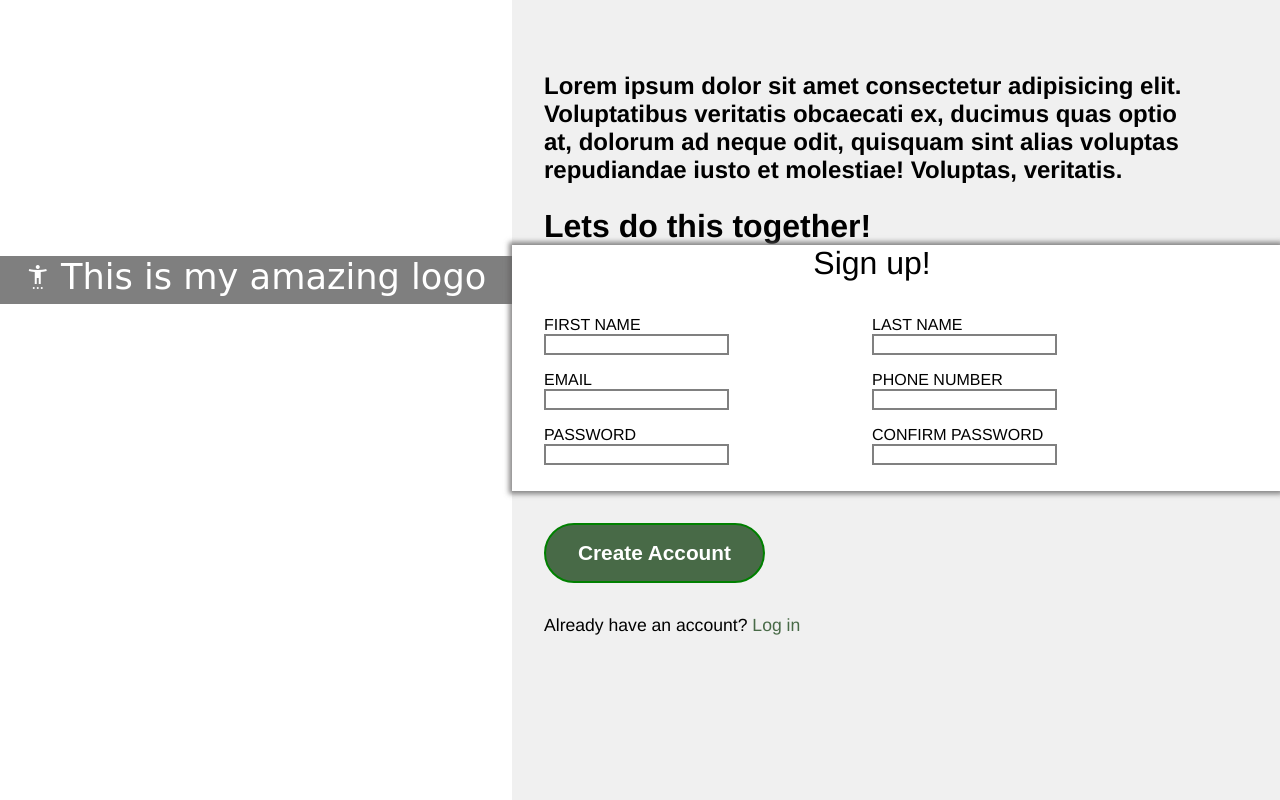
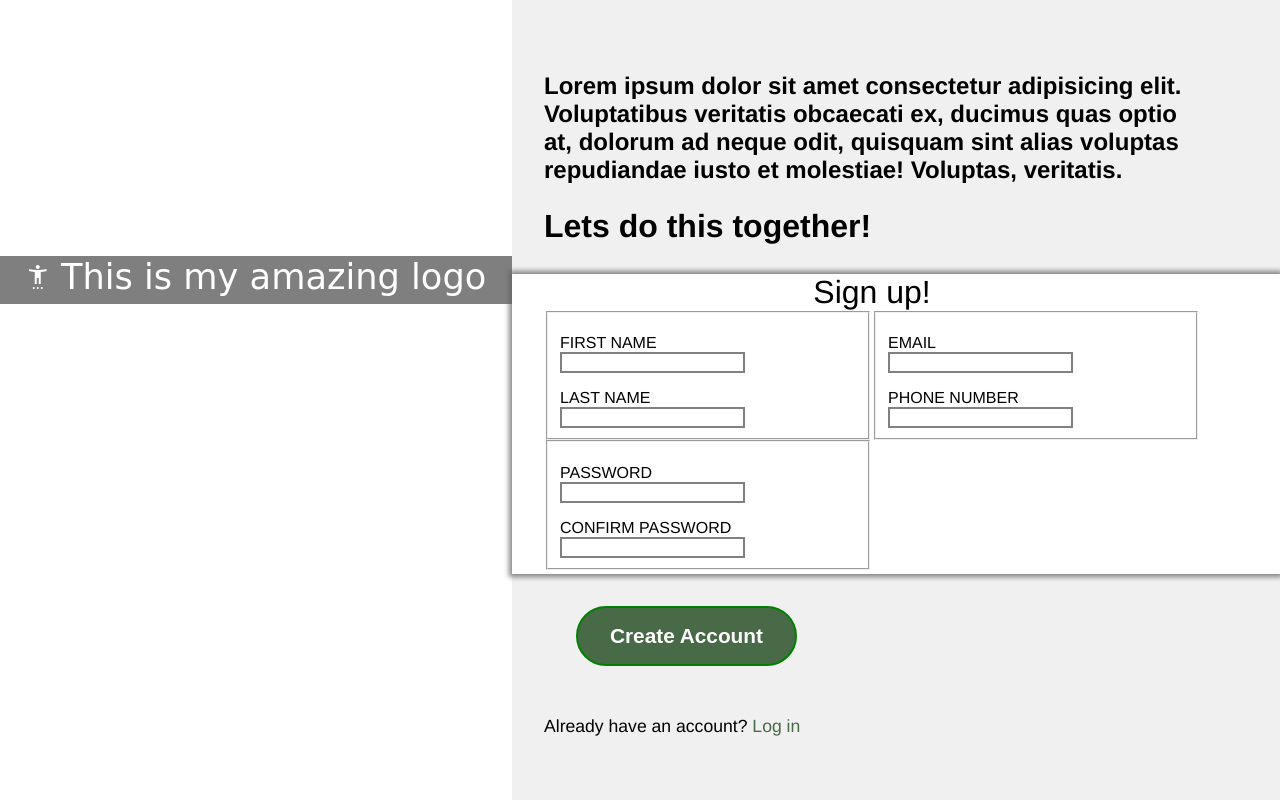
Before and after one commit to GyHuba/sign-up-form, a plain HTML site: page index.html in a window 1280 px wide. Drawn offline with nearby package versions, Linux system fonts and the light colour scheme; a web font is replaced by a local one.

Commit message:
html upgrade

```diff
--- a/index.html
+++ b/index.html
@@ -30,8 +30,9 @@
             </div>
 
             <form>
+                <div class="sign-up">Sign up!</div>
                 <div class="inputs">
-                    <div class="sign-up">Sign up!</div>
+                    <fieldset>
                         <div class="input first-name">
                             <label for="first-name">FIRST NAME</label>
                             <input type="text" id="first-name" name="first-name" minlength="2" maxlength="20" required>
@@ -40,6 +41,8 @@
                             <label for="last-name">LAST NAME</label>
                             <input type="text" id="last-name" name="last-name" minlength="2" maxlength="20" required>
                         </div>
+                    </fieldset>
+                    <fieldset>
                         <div class="input email">
                             <label for="email">EMAIL</label>
                             <input type="email" id="email" name="email" required>
@@ -48,6 +51,8 @@
                             <label for="phone-number">PHONE NUMBER</label>
                             <input type="number" id="phone-number" name="phone-number" min="11" required>
                         </div>
+                    </fieldset>
+                    <fieldset>
                         <div class="input password">
                             <label for="password">PASSWORD</label>
                             <input type="password" id="password" name="password" minlength="7" required>
@@ -56,11 +61,12 @@
                             <label for="confirm-password">CONFIRM PASSWORD</label>
                             <input type="password" id="confirm-password" name="confirm-password" minlength="7" required>
                         </div>
+                    </fieldset>
                 </div>
             </form>
+            <div class="haveAnAccount">
                 <button>Create Account</button>
-            <div class="haveAnAccount">
-                Already have an account? <a href="#">Log in</a>
+                <p>Already have an account? <a href="#">Log in</a></p>
             </div>
         </div>
     </div>
```
Lines whose indentation alone changed are shown as unchanged.
